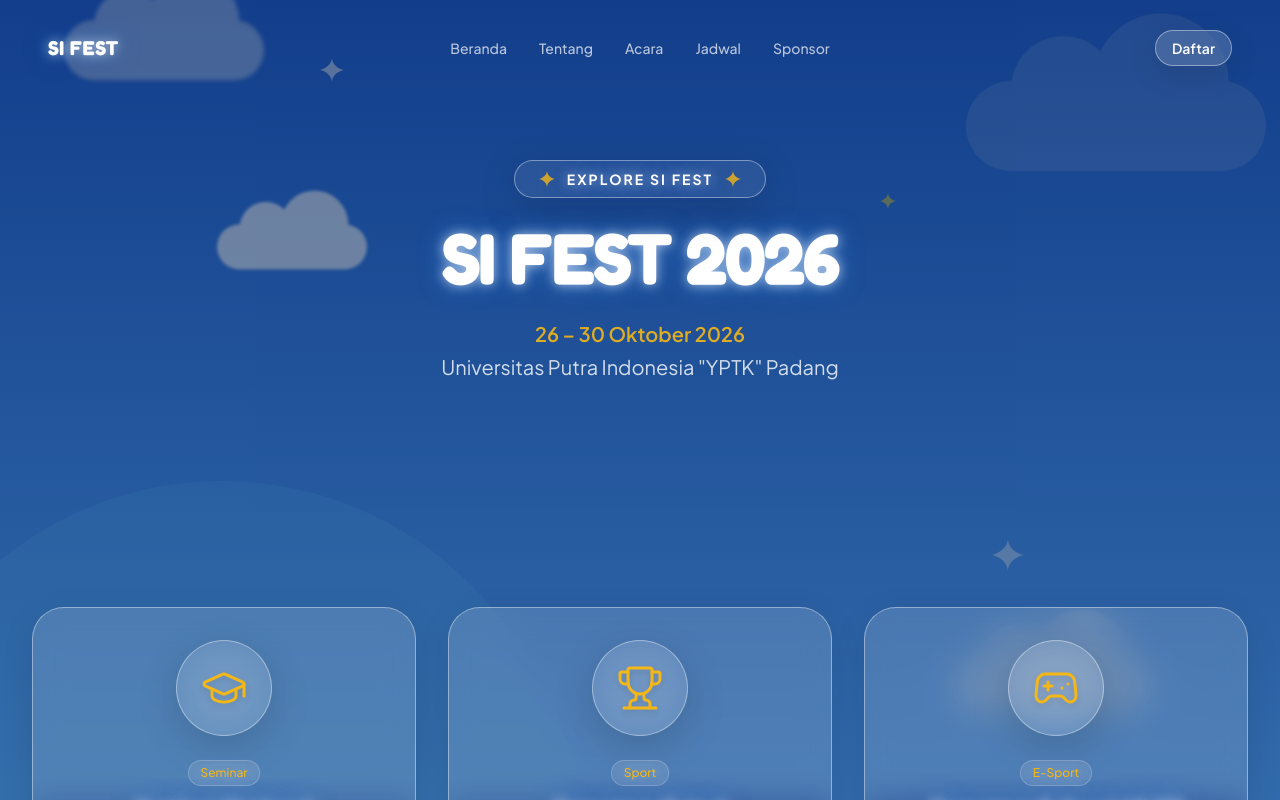
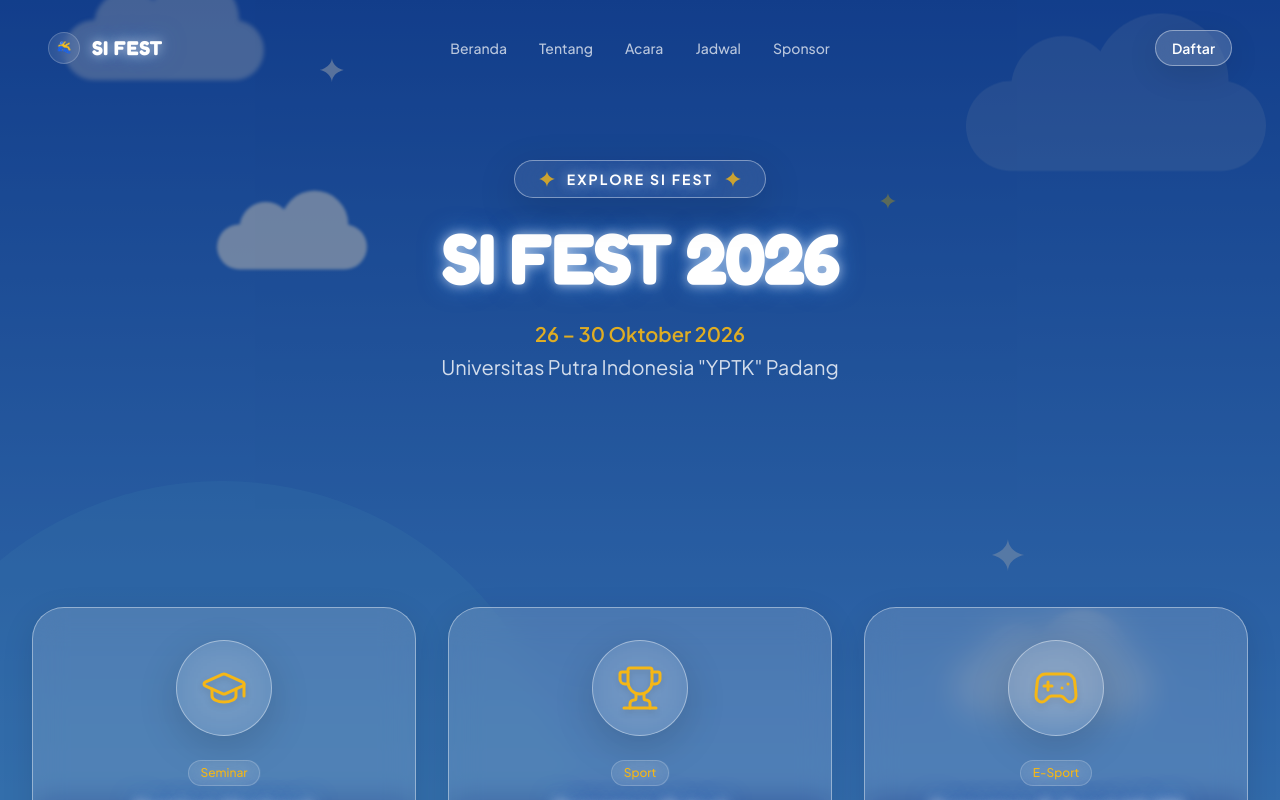
Before and after one commit to Tadaimaaaa/sifest-official, a Next.js app: page /events in a window 1280 px wide. Shown: the top 800 px of the page. Built offline with nearby package versions, Linux system fonts and the light colour scheme.

Commit message:
feat: add SI FEST logo image to navbar

```diff
--- a/components/navigation/Navbar.tsx
+++ b/components/navigation/Navbar.tsx
@@ -43,8 +43,11 @@ export function Navbar() {
       >
 
         {/* Logo - Flex 1 (Left aligned) */}
-        <Link href="/" className="flex items-center gap-2 flex-1">
-          <span className="font-heading text-xl font-bold text-white text-glow tracking-wide">SI FEST</span>
+        <Link href="/" className="flex items-center gap-3 flex-1 group">
+          <div className="relative w-8 h-8 rounded-full overflow-hidden bg-white/10 backdrop-blur-sm p-0.5 border border-white/20 group-hover:border-brand-accent/50 transition-colors">
+            <img src="/logo-sifest.png" alt="SI FEST Logo" className="w-full h-full object-contain" />
+          </div>
+          <span className="font-heading text-xl font-bold text-white text-glow tracking-wide hidden sm:block group-hover:text-brand-accent transition-colors">SI FEST</span>
         </Link>
 
         {/* Desktop Nav - Flex 1 (Centered) */}
```
